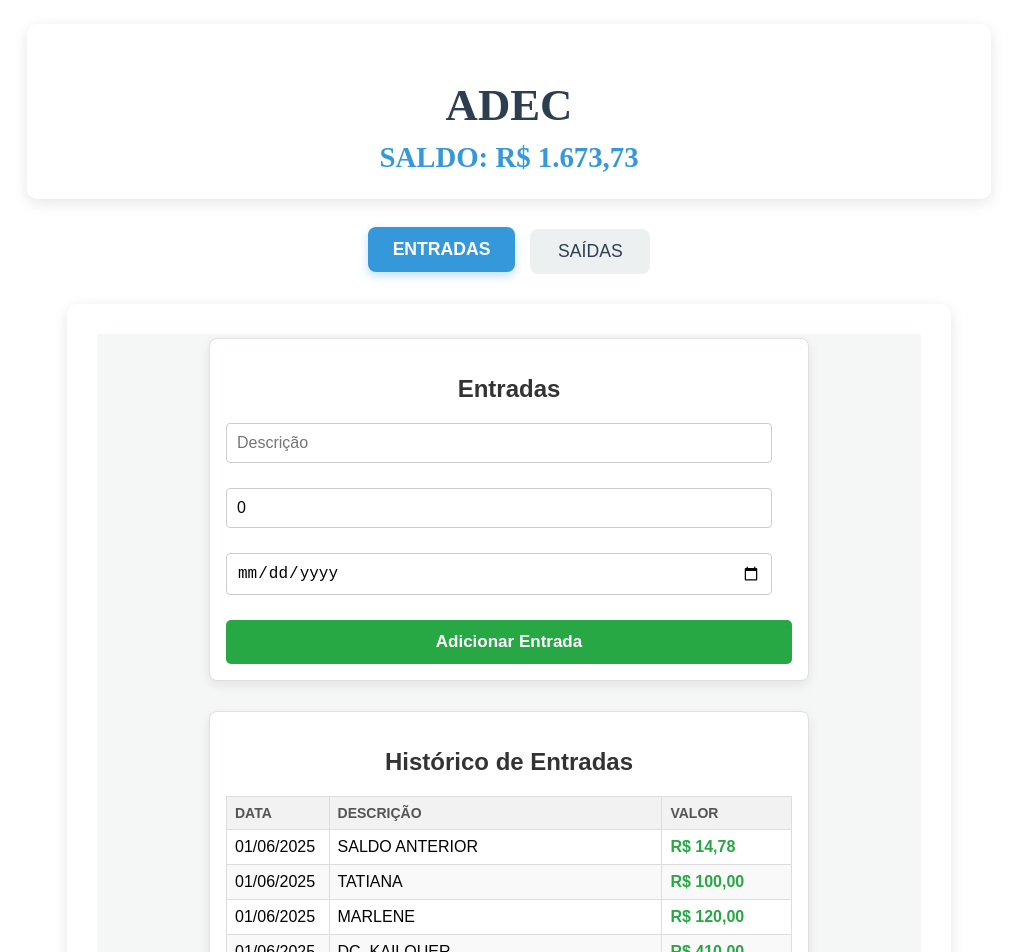
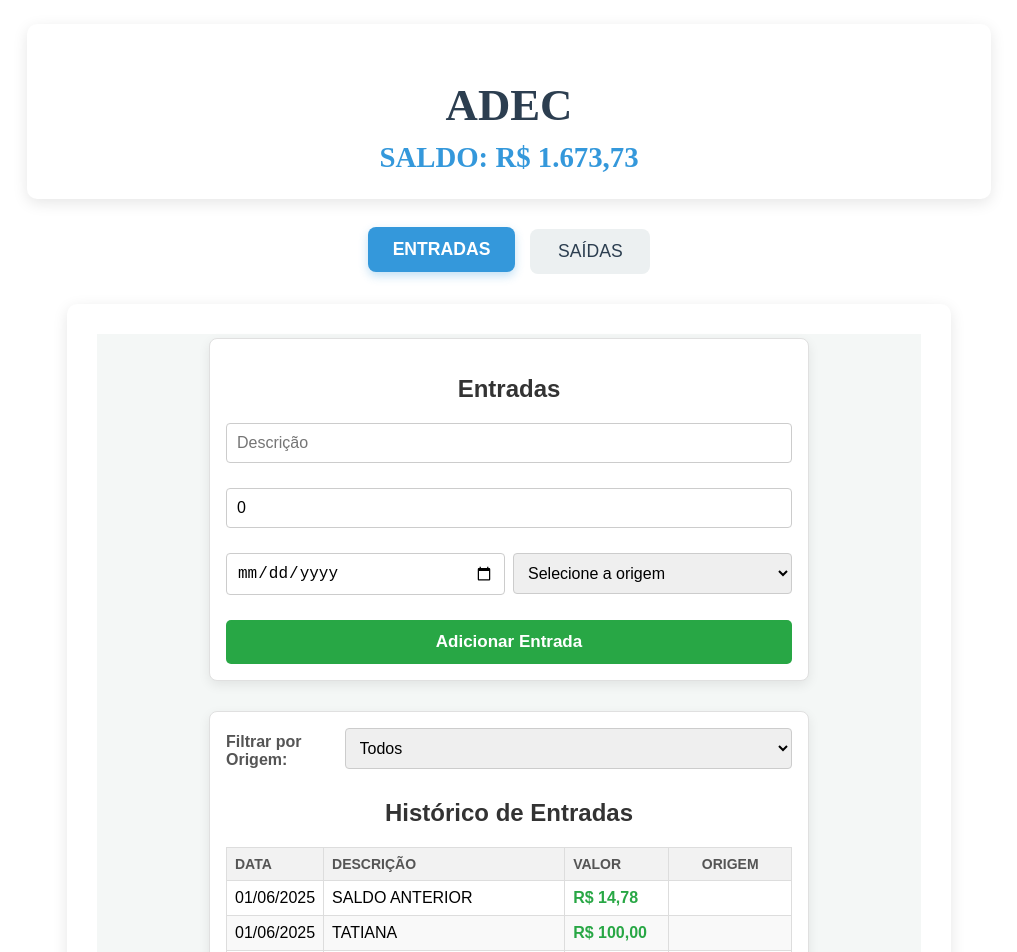
Before and after one commit to pablojr17/tesouraria_adec, an Angular app: page / in a window 1280 px wide. Shown: the top 952 px of the page, without its empty margins (131-1148 px from the left). Built offline with nearby package versions, Linux system fonts and the light colour scheme.

Commit message:
feat: add origem entrada e saida

```diff
--- a/src/app/components/entradas/entradas.component.html
+++ b/src/app/components/entradas/entradas.component.html
@@ -3,21 +3,60 @@
     <h2>Entradas</h2>
 
     <div class="input-group">
-      <input type="text" [(ngModel)]="descricaoEntrada" placeholder="Descrição">
+      <input
+        type="text"
+        [(ngModel)]="descricaoEntrada"
+        placeholder="Descrição"
+      />
     </div>
 
     <div class="input-group">
-      <input type="number" [(ngModel)]="valorEntrada" placeholder="Valor">
+      <input type="number" [(ngModel)]="valorEntrada" placeholder="Valor" />
     </div>
 
-    <div class="input-group">
-      <input type="date" [(ngModel)]="dataEntrada">
+    <div
+      class="input-group"
+      style="
+        display: flex;
+        gap: 8px;
+        align-items: center;
+        justify-content: center;
+      "
+    >
+      <input type="date" [(ngModel)]="dataEntrada" />
+
+      <select [(ngModel)]="origem">
+        <option value="" disabled selected>Selecione a origem</option>
+        <option value="SEDE">SEDE</option>
+        <option value="Vila Santana">Vila Santana</option>
+        <option value="Rio Grande II">Rio Grande II</option>
+        <option value="Jupagua">Jupagua</option>
+      </select>
     </div>
 
     <button (click)="adicionarEntrada()">Adicionar Entrada</button>
   </div>
 
   <div class="entries-section">
+    <div
+      class="input-group"
+      style="
+        display: flex;
+        gap: 8px;
+        align-items: center;
+        justify-content: center;
+      "
+    >
+      <label for="filtroOrigem">Filtrar por Origem:</label>
+      <select id="filtroOrigem" [(ngModel)]="origemSelecionada">
+        <option value="TODOS">Todos</option>
+        <option value="SEDE">SEDE</option>
+        <option value="Vila Santana">Vila Santana</option>
+        <option value="Rio Grande II">Rio Grande II</option>
+        <option value="Jupagua">Jupagua</option>
+      </select>
+    </div>
+
     <h2>Histórico de Entradas</h2>
     <table class="entries-table">
       <thead>
@@ -25,22 +64,35 @@
           <th>Data</th>
           <th>Descrição</th>
           <th>Valor</th>
+          <th style="text-align: center;">Origem</th>
         </tr>
       </thead>
       <tbody>
-        <tr *ngFor="let entrada of entradas">
-          <td>{{ entrada.data | date:'dd/MM/yyyy' }}</td>
+        <tr *ngFor="let entrada of entradasFiltradas()">
+          <td>{{ entrada.data | date : "dd/MM/yyyy" }}</td>
           <td>{{ entrada.descricao.toUpperCase() }}</td>
-          <td class="income-value">{{ entrada.valor | currency:'BRL':'symbol':'1.2-2':'pt-BR' }}</td>
+          <td class="income-value">
+            {{
+              entrada.valor | currency : "BRL" : "symbol" : "1.2-2" : "pt-BR"
+            }}
+          </td>
+          <td style="text-align: center;">{{ entrada.origem }}</td>
         </tr>
-        <tr *ngIf="entradas.length === 0">
-          <td colspan="3" class="no-entries">Nenhuma entrada registrada ainda.</td>
+        <tr *ngIf="entradasFiltradas().length === 0">
+          <td colspan="4" class="no-entries">
+            Nenhuma entrada registrada ainda.
+          </td>
         </tr>
       </tbody>
       <tfoot>
         <tr>
-          <td colspan="2" class="total-label">Total de Entradas:</td>
-          <td class="income-value total-value">{{ getTotalEntradas() | currency:'BRL':'symbol':'1.2-2':'pt-BR' }}</td>
+          <td colspan="3" class="total-label">Total de Entradas:</td>
+          <td class="income-value total-value">
+            {{
+              getTotalEntradas()
+                | currency : "BRL" : "symbol" : "1.2-2" : "pt-BR"
+            }}
+          </td>
         </tr>
       </tfoot>
     </table>
--- a/src/app/components/entradas/entradas.component.scss
+++ b/src/app/components/entradas/entradas.component.scss
@@ -17,7 +17,8 @@ h2 {
   text-align: center;
 }
 
-.input-section, .entries-section {
+.input-section,
+.entries-section {
   background-color: #ffffff;
   border: 1px solid #e0e0e0;
   border-radius: 8px;
@@ -42,8 +43,9 @@ h2 {
 
 input[type="text"],
 input[type="number"],
+select,
 input[type="date"] {
-  width: calc(100% - 20px); /* Account for padding */
+  width: 100%; /* Account for padding */
   padding: 10px;
   margin-bottom: 10px;
   border: 1px solid #ccc;
@@ -137,7 +139,8 @@ button:hover {
 
 /* Responsive adjustments */
 @media (max-width: 768px) {
-  .input-section, .entries-section {
+  .input-section,
+  .entries-section {
     padding: 4px;
   }
 
--- a/src/app/components/entradas/entradas.component.ts
+++ b/src/app/components/entradas/entradas.component.ts
@@ -19,7 +19,8 @@ export class EntradasComponent implements OnInit { // Implement OnInit
   dataEntrada: string = '';
   entradas: Lancamento[] = entradas; // Array to hold your income objects
   isLocalhost: boolean = true
-
+origem: string = '';
+origemSelecionada: string = 'TODOS';
   constructor(private service: LancamentoService) {
     // Constructor is primarily for dependency injection.
     // Initial data fetching should ideally be in ngOnInit.
@@ -34,7 +35,7 @@ export class EntradasComponent implements OnInit { // Implement OnInit
 
   adicionarEntrada(): void { // Renamed for clarity and consistency
     // Validate inputs: ensure all fields are filled and value is positive
-    if (!this.descricaoEntrada || this.valorEntrada <= 0 || !this.dataEntrada) {
+    if (!this.descricaoEntrada || this.valorEntrada <= 0 || !this.dataEntrada || !this.origem) {
       // Use a more user-friendly alert or a modal instead of browser's alert in a real app
       alert('Por favor, preencha todos os campos da entrada corretamente (descrição, valor maior que 0 e data).');
       return;
@@ -44,6 +45,7 @@ export class EntradasComponent implements OnInit { // Implement OnInit
       descricao: this.descricaoEntrada, // Use the specific input variable
       valor: this.valorEntrada,         // Use the specific input variable
       data: this.dataEntrada,           // Use the specific input variable
+      origem: this.origem,           // Use the specific input variable
     };
 
     // Use the service to add the new income entry
@@ -53,6 +55,7 @@ export class EntradasComponent implements OnInit { // Implement OnInit
         this.descricaoEntrada = '';
         this.valorEntrada = 0;
         this.dataEntrada = '';
+        this.origem = ''
         // Refresh the list of income entries from the service
         this.atualizarLista();
       },
@@ -71,7 +74,14 @@ atualizarLista(): void {
    * Calculates the total value of all income entries.
    * This method is used in the HTML to display the sum in the table footer.
    */
-  getTotalEntradas(): number {
-    return this.entradas.reduce((total, entrada) => total + entrada.valor, 0);
+getTotalEntradas(): number {
+  return this.entradasFiltradas().reduce((total, entrada) => total + entrada.valor, 0);
+}
+
+entradasFiltradas() {
+  if (this.origemSelecionada === 'TODOS') {
+    return this.entradas;
   }
+  return this.entradas.filter(e => e.origem === this.origemSelecionada);
 }
+}
--- a/src/app/components/saidas/saidas.component.html
+++ b/src/app/components/saidas/saidas.component.html
@@ -1,5 +1,5 @@
 <div class="container">
-    <div class="input-section" *ngIf="isLocalhost">
+  <div class="input-section" *ngIf="isLocalhost">
     <h2>Saídas</h2>
 
     <div class="input-group">
@@ -18,14 +18,49 @@
       />
     </div>
 
-    <div class="input-group">
+    <div
+      class="input-group"
+      style="
+        display: flex;
+        gap: 8px;
+        align-items: center;
+        justify-content: center;
+      "
+    >
       <input type="date" [(ngModel)]="dataSaida" />
+
+      <select [(ngModel)]="origem">
+        <option value="" disabled selected>Selecione a origem</option>
+        <option value="SEDE">SEDE</option>
+        <option value="Vila Santana">Vila Santana</option>
+        <option value="Rio Grande II">Rio Grande II</option>
+        <option value="Jupagua">Jupagua</option>
+      </select>
     </div>
 
     <button (click)="adicionarSaida()">Adicionar Saída</button>
   </div>
 
   <div class="entries-section">
+    <div
+      class="input-group"
+      style="
+        display: flex;
+        gap: 8px;
+        align-items: center;
+        justify-content: center;
+      "
+    >
+      <label for="filtroOrigem">Filtrar por Origem:</label>
+      <select id="filtroOrigem" [(ngModel)]="origemSelecionada">
+        <option value="TODOS">Todos</option>
+        <option value="SEDE">SEDE</option>
+        <option value="Vila Santana">Vila Santana</option>
+        <option value="Rio Grande II">Rio Grande II</option>
+        <option value="Jupagua">Jupagua</option>
+      </select>
+    </div>
+
     <h2>Histórico de Saídas</h2>
     <table class="entries-table">
       <thead>
@@ -33,25 +68,27 @@
           <th>Data</th>
           <th>Descrição</th>
           <th>Valor</th>
+          <th style="text-align: center;">Origem</th>
         </tr>
       </thead>
       <tbody>
-        <tr *ngFor="let saida of saidas">
+        <tr *ngFor="let saida of saidasFiltradas()">
           <td>{{ saida.data | date : "dd/MM/yyyy" }}</td>
           <td>{{ saida.descricao.toUpperCase() }}</td>
           <td class="expense-value">
             {{ saida.valor | currency : "BRL" : "symbol" : "1.2-2" : "pt-BR" }}
           </td>
+          <td style="text-align: center;">{{ saida.origem }}</td>
         </tr>
-        <tr *ngIf="saidas.length === 0">
-          <td colspan="3" class="no-entries">
+        <tr *ngIf="saidasFiltradas().length === 0">
+          <td colspan="4" class="no-entries">
             Nenhuma saída registrada ainda.
           </td>
         </tr>
       </tbody>
       <tfoot>
         <tr>
-          <td colspan="2" class="total-label">Total de Saídas:</td>
+          <td colspan="3" class="total-label">Total de Saídas:</td>
           <td class="expense-value total-value">
             {{
               getTotalSaidas() | currency : "BRL" : "symbol" : "1.2-2" : "pt-BR"
--- a/src/app/components/saidas/saidas.component.scss
+++ b/src/app/components/saidas/saidas.component.scss
@@ -42,8 +42,9 @@ h2 {
 
 input[type="text"],
 input[type="number"],
+select,
 input[type="date"] {
-  width: calc(100% - 20px); /* Account for padding */
+  width: 100%; /* Account for padding */
   padding: 10px;
   margin-bottom: 10px;
   border: 1px solid #ccc;
--- a/src/app/components/saidas/saidas.component.ts
+++ b/src/app/components/saidas/saidas.component.ts
@@ -3,22 +3,25 @@ import { Component, OnInit } from '@angular/core'; // Import OnInit
 import { FormsModule } from '@angular/forms';
 import { Lancamento } from '../../model/lancamento.model';
 import { LancamentoService } from '../../service/lancamento.service';
-import {saidas} from '../../../../db.json'
+import { saidas } from '../../../../db.json';
 
 @Component({
   selector: 'app-saidas',
   standalone: true,
   imports: [FormsModule, CommonModule],
   templateUrl: './saidas.component.html',
-  styleUrl: './saidas.component.scss'
+  styleUrl: './saidas.component.scss',
 })
-export class SaidasComponent implements OnInit { // Implement OnInit
+export class SaidasComponent implements OnInit {
+  // Implement OnInit
 
   // Use specific names for 'saida' related input fields
   descricaoSaida: string = '';
   valorSaida: number = 0;
   dataSaida: string = '';
-  isLocalhost: boolean = true
+  isLocalhost: boolean = true;
+  origem: string = '';
+  origemSelecionada: string = 'TODOS';
 
   saidas: Lancamento[] = saidas;
 
@@ -28,7 +31,9 @@ export class SaidasComponent implements OnInit { // Implement OnInit
   }
 
   ngOnInit(): void {
-    this.isLocalhost = window.location.hostname === 'localhost' || window.location.hostname === '127.0.0.1';
+    this.isLocalhost =
+      window.location.hostname === 'localhost' ||
+      window.location.hostname === '127.0.0.1';
 
     // Fetch initial data when the component initializes
     this.atualizarSaidas();
@@ -37,7 +42,9 @@ export class SaidasComponent implements OnInit { // Implement OnInit
   adicionarSaida(): void {
     // Check for valid input
     if (!this.descricaoSaida || this.valorSaida <= 0 || !this.dataSaida) {
-      alert('Por favor, preencha todos os campos da saída corretamente (descrição, valor maior que 0 e data).');
+      alert(
+        'Por favor, preencha todos os campos da saída corretamente (descrição, valor maior que 0 e data).'
+      );
       return;
     }
 
@@ -45,6 +52,7 @@ export class SaidasComponent implements OnInit { // Implement OnInit
       descricao: this.descricaoSaida,
       valor: this.valorSaida,
       data: this.dataSaida,
+      origem: this.origem,
     };
 
     // Use the service to add the new expense
@@ -60,7 +68,7 @@ export class SaidasComponent implements OnInit { // Implement OnInit
       error: (err) => {
         console.error('Erro ao adicionar saída:', err);
         alert('Ocorreu um erro ao adicionar a saída. Tente novamente.');
-      }
+      },
     });
   }
 
@@ -68,11 +76,17 @@ export class SaidasComponent implements OnInit { // Implement OnInit
     this.saidas = saidas;
   }
 
-  /**
-   * Calculates the total value of all expenses.
-   * This method is used in the HTML to display the sum.
-   */
+  saidasFiltradas() {
+    if (this.origemSelecionada === 'TODOS') {
+      return this.saidas;
+    }
+    return this.saidas.filter((s) => s.origem === this.origemSelecionada);
+  }
+
   getTotalSaidas(): number {
-    return this.saidas.reduce((total, saida) => total + saida.valor, 0);
+    return this.saidasFiltradas().reduce(
+      (total, saida) => total + saida.valor,
+      0
+    );
   }
 }
--- a/src/app/model/lancamento.model.ts
+++ b/src/app/model/lancamento.model.ts
@@ -2,4 +2,5 @@ export interface Lancamento {
   data: string;
   descricao: string;
   valor: number;
+  origem: string;
 }
```
